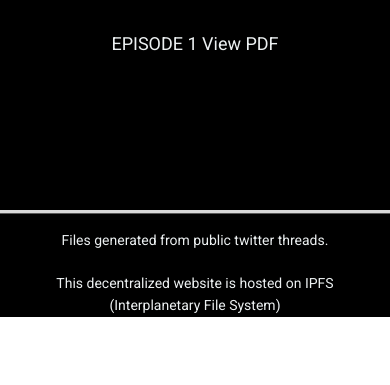
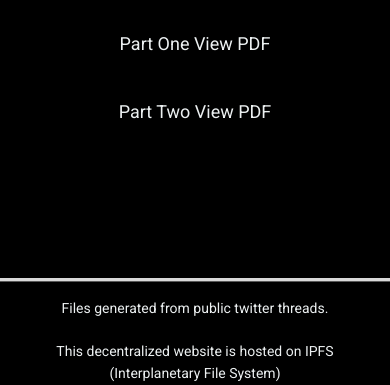
Before and after one commit to LMdoteth/palad1n, a website built with Parcel: page index.html in a window 390 px wide. Shown: the part 659-1044 px from the top of the page. Before the commit the page ends 976 px from the top, so only its background shows below. Built offline with nearby package versions, Linux system fonts and the light colour scheme.

Commit message:
Add files via upload

```diff
--- a/home.css
+++ b/home.css
@@ -67,8 +67,14 @@
   text-align: center;
   margin-bottom: var(--dl-space-space-fiveunits);
 }
-.home-text1 {
-  color: #ecf0f1;
+.home-text01 {
+  color: rgb(236, 240, 241);
+  text-align: center;
+  margin-bottom: var(--dl-space-space-fiveunits);
+  text-decoration: none;
+}
+.home-text02 {
+  color: rgb(236, 240, 241);
   text-align: center;
   margin-bottom: var(--dl-space-space-fiveunits);
   text-decoration: none;
@@ -144,7 +150,10 @@
   .home-image1 {
     width: 25%;
   }
-  .home-text1 {
+  .home-text01 {
+    color: #ecf0f1;
+  }
+  .home-text02 {
     color: #ecf0f1;
   }
   .home-link {
@@ -166,7 +175,10 @@
   .home-text {
     color: #26a7de;
   }
-  .home-text1 {
+  .home-text01 {
+    color: #ecf0f1;
+  }
+  .home-text02 {
     color: #ecf0f1;
   }
   .home-footer {
@@ -209,7 +221,11 @@
     width: 25%;
     margin-top: var(--dl-space-space-tripleunit);
   }
-  .home-text1 {
+  .home-text01 {
+    color: #ecf0f1;
+    text-decoration: none;
+  }
+  .home-text02 {
     color: #ecf0f1;
     text-decoration: none;
   }
@@ -241,7 +257,10 @@
   .home-image1 {
     width: 25%;
   }
-  .home-text1 {
+  .home-text01 {
+    color: #ecf0f1;
+  }
+  .home-text02 {
     color: #ecf0f1;
   }
   .home-footer {
@@ -283,7 +302,11 @@
   .home-image1 {
     width: 25%;
   }
-  .home-text1 {
+  .home-text01 {
+    color: #ecf0f1;
+    font-family: Roboto;
+  }
+  .home-text02 {
     color: #ecf0f1;
     font-family: Roboto;
   }
--- a/index.html
+++ b/index.html
@@ -36,17 +36,17 @@
     />
     <link
       rel="stylesheet"
+      href="https://fonts.googleapis.com/css2?family=Roboto:ital,wght@0,100;0,300;0,400;0,500;0,700;0,900;1,100;1,300;1,400;1,500;1,700;1,900&amp;display=swap"
+      data-tag="font"
+    />
+    <link
+      rel="stylesheet"
       href="https://fonts.googleapis.com/css2?family=Raleway:ital,wght@0,100;0,200;0,300;0,400;0,500;0,600;0,700;0,800;0,900;1,100;1,200;1,300;1,400;1,500;1,600;1,700;1,800;1,900&amp;display=swap"
       data-tag="font"
     />
     <link
       rel="stylesheet"
       href="https://fonts.googleapis.com/css2?family=Montserrat:ital,wght@0,100;0,200;0,300;0,400;0,500;0,600;0,700;0,800;0,900;1,100;1,200;1,300;1,400;1,500;1,600;1,700;1,800;1,900&amp;display=swap"
-      data-tag="font"
-    />
-    <link
-      rel="stylesheet"
-      href="https://fonts.googleapis.com/css2?family=Roboto:ital,wght@0,100;0,300;0,400;0,500;0,700;0,900;1,100;1,300;1,400;1,500;1,700;1,900&amp;display=swap"
       data-tag="font"
     />
     <style>
@@ -87,9 +87,17 @@
                 href="https://bafybeihcivfy2kb6qxsqzyoj2be5jq2jkrlyg3qbd4333fekqkh7fad2ne.ipfs.w3s.link/ipfs/bafybeihcivfy2kb6qxsqzyoj2be5jq2jkrlyg3qbd4333fekqkh7fad2ne/The%20Twitter%20Files%20Episode%201.pdf"
                 target="_blank"
                 rel="noreferrer noopener"
-                class="home-text1"
+                class="home-text01"
               >
-                EPISODE 1 View PDF
+                Part One View PDF
+              </a>
+              <a
+                href="https://bafybeigaxld4tzoclhv7dj25mmv2cfvsk7sl2obcndcwnuyodldbedwdl4.ipfs.w3s.link/ipfs/bafybeigaxld4tzoclhv7dj25mmv2cfvsk7sl2obcndcwnuyodldbedwdl4/Twitter%20Files%20Part%20Two%20.pdf"
+                target="_blank"
+                rel="noreferrer noopener"
+                class="home-text02"
+              >
+                Part Two View PDF
               </a>
             </div>
           </div>
@@ -116,5 +124,6 @@
       </div>
     </div>
     <script src="https://unpkg.com/@teleporthq/teleport-custom-scripts"></script>
+    <script src="https://unpkg.com/@lottiefiles/lottie-player@latest/dist/lottie-player.js"></script>
   </body>
 </html>
--- a/style.css
+++ b/style.css
@@ -99,6 +99,14 @@
   text-transform: none;
   text-decoration: none;
 }
+.subheading {
+  font-size: 30px;
+  font-family: Roboto;
+  font-weight: 400;
+  line-height: 1.55;
+  text-transform: uppercase;
+  text-decoration: none;
+}
 .BigCard-Heading {
   font-size: 36px;
   font-style: normal;
@@ -134,11 +142,3 @@
   text-transform: lowercase;
   text-decoration: none;
 }
-.subheading {
-  font-size: 30px;
-  font-family: Roboto;
-  font-weight: 400;
-  line-height: 1.55;
-  text-transform: uppercase;
-  text-decoration: none;
-}
```
